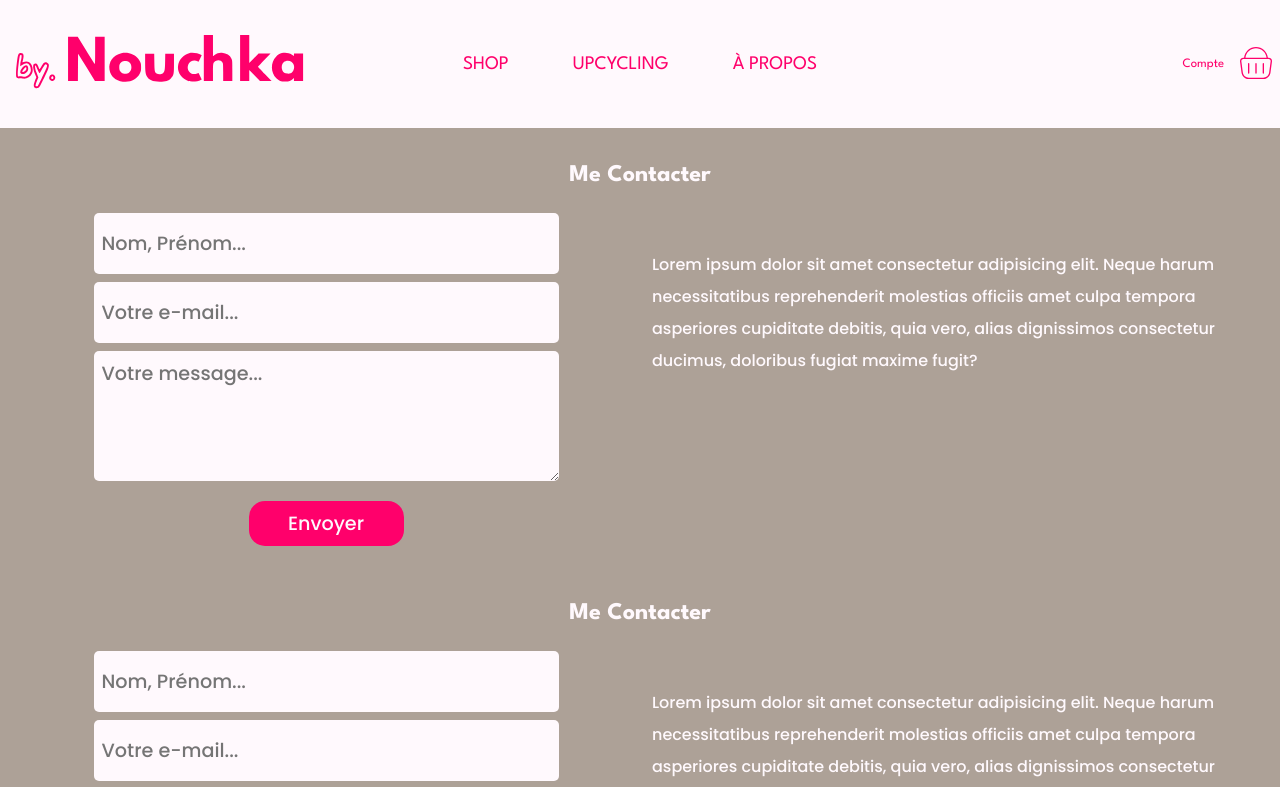
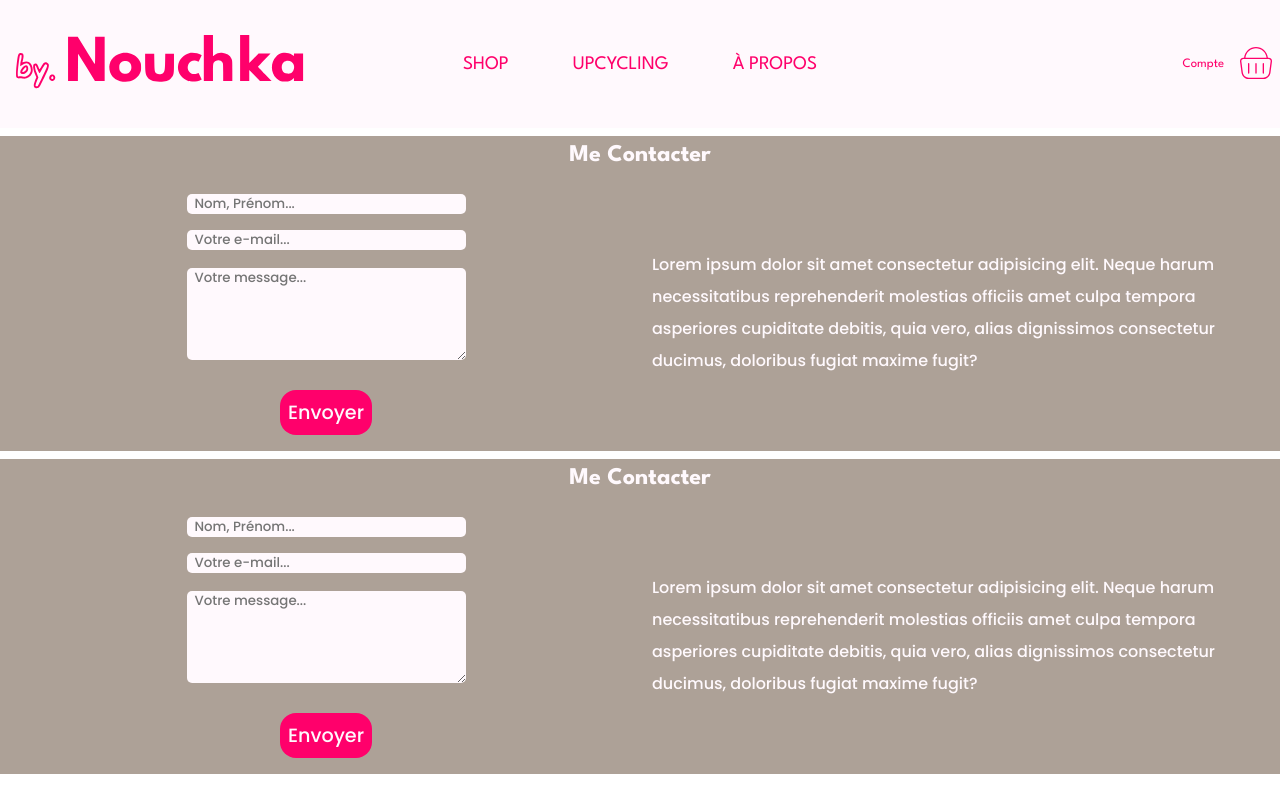
Before and after one commit to WildCodeSchool-2024-09/Js-BDX-P3-by-nouchka, a React (Vite) app in the folder client/: page /contact-block in a window 1280 px wide. Shown: the top 787 px of the page. Built offline with nearby package versions, Linux system fonts and the light colour scheme.

Commit message:
fixe-contact-block

```diff
--- a/client/src/components/contact-block/index.tsx
+++ b/client/src/components/contact-block/index.tsx
@@ -19,14 +19,17 @@ export default function ContactBlock() {
   };
 
   return (
+    <>
+    <h2 className="contact">Me Contacter</h2>
     <form action="sumbit" className="contactForm">
-      <h2 className="contact">Me Contacter</h2>
+
       <p className="contactDescription">
         Lorem ipsum dolor sit amet consectetur adipisicing elit. Neque harum
         necessitatibus reprehenderit molestias officiis amet culpa tempora
         asperiores cupiditate debitis, quia vero, alias dignissimos consectetur
         ducimus, doloribus fugiat maxime fugit?
       </p>
+      <label className="Name">
       <input
         className="blockName"
         required
@@ -34,6 +37,8 @@ export default function ContactBlock() {
         name="firstName"
         placeholder="Nom, Prénom..."
       />
+      </label>
+      <label className="Email">
       <input
         className="blockEmail"
         required
@@ -43,15 +48,19 @@ export default function ContactBlock() {
         placeholder="Votre e-mail..."
         onChange={handleChange}
       />
+      </label>
       {emailError && <p className="errorEmail">{emailError}</p>}
+      <label className="Message">
       <textarea
         className="blockMessage"
         name="message"
         placeholder="Votre message..."
       />
+      </label>
       <button className="send" type="submit">
         Envoyer
       </button>
     </form>
+    </>
   );
 }
--- a/client/src/components/contact-block/style.css
+++ b/client/src/components/contact-block/style.css
@@ -9,34 +9,36 @@
   align-items: center;
 }
 
-.contact {
-  font-family: var(--titleFont);
-}
 .contactDescription {
   font-family: var(--textFont);
   color: var(--secondaryColor);
   text-align: initial;
   line-height: 2rem;
 }
-.contactTitle {
+.contact{
+  text-align: center;
+  color: var(--secondaryColor);
+  background-color: var(--neutralColor);
   padding: .5rem;
   font-family: var(--titleFont);
   margin-top: .5rem;
+
+}
+.Name, .Email, .Message {
+  display: flex;
+  justify-content: center;
+  width: 100%;
 }
 
-.blockMessage,
-.blockName,
-.blockEmail {
-  font-size: larger;
-  color: var(--textColor);
+.blockMessage, .blockEmail, .blockName{
+  font-family: var(--textFont);
+  background-color: var(--secondaryColor);
   border: none;
-  background-color: var(--secondaryColor);
+  margin: .25rem;
+  padding-left: .5rem;
   border-radius: 5px;
-  width: 75%;
-  height: 100%;
-  font-family: var(--textFont);
-  padding: .5rem;
-  margin: .5rem;
+  box-sizing: border-box;
+  width: 45%;
 }
 
 .contactDescription {
@@ -52,8 +54,6 @@
   color: var(--secondaryColor);
   font-size: larger;
   cursor: pointer;
-  width: 25%;
-  justify-items: center;
 }
 
 @media screen and (min-width: 768px) {
@@ -61,24 +61,27 @@
     text-align: center;
     display: grid;
     grid-template-columns: repeat(2, 1fr);
-    grid-template-rows: repeat(6, 1fr);
+    grid-template-rows: repeat(5, auto);
+    justify-items: center;
     gap: 8px;
-    justify-items: center;
   }
-  .contact {
-    grid-column: span 2 / span 2;
+
+  .contactDescription {
+    grid-row: span 5 / span 5;
+    grid-column-start: 2;
+    grid-row-start: 1;
   }
-  .contactDescription {
-    grid-row: span 3 / span 3;
-    grid-column-start: 2;
-    grid-row-start: 2;
+  .Message {
+    height: 150%;
   }
   .blockMessage {
     grid-row: span 2 / span 2;
     grid-column-start: 1;
-    grid-row-start: 4;
+    grid-row-start: 3;
+    margin: 2rem;
   }
   .send {
-    grid-row-start: 6;
+    grid-column-start: 1;
+    grid-row-start: 5;
   }
 }
```
